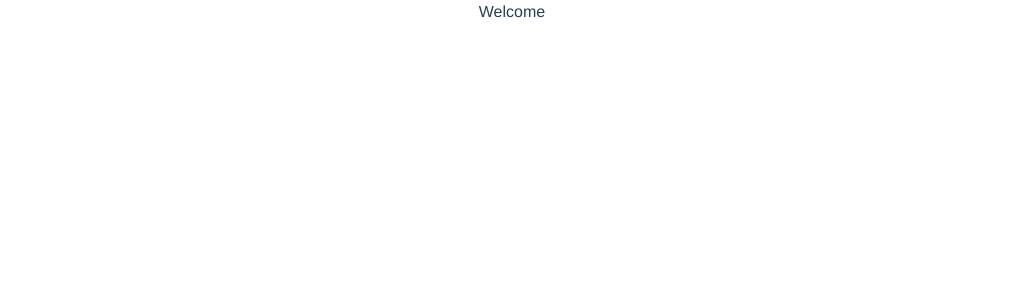
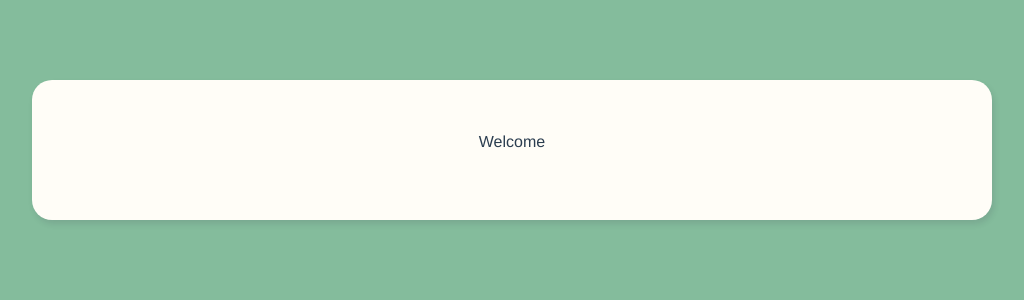
Before and after one commit to AlisonV2/vue-chatroom, a Vue app: page / in a window 1280 px wide. Shown: the top 300 px of the page, without its empty margins (128-1152 px from the left). Built offline with nearby package versions, Linux system fonts and the light colour scheme.

Commit message:
added main styles and firebase config

```diff
--- a/src/assets/styles/main.scss
+++ b/src/assets/styles/main.scss
@@ -0,0 +1,37 @@
+$bg-light: #fffdf7;
+$bg-dark: #0A2342;
+$text-light: #fffdf7;
+$text-dark: #0A2342;
+$primary-accent: #2CA58D;
+$secondary-accent: #F46197;
+$bg-green: #84BC9C;
+
+
+body {
+    background: $bg-green;
+    color: $text-dark;
+}
+
+.container {
+    max-width: 960px;
+    margin: 80px auto;
+    border-radius: 20px;
+    box-shadow: 2px 4px 6px rgba(28, 6, 49, 0.1);
+    background: $bg-light;
+    padding: 50px;
+}
+
+.error {
+    color: $secondary-accent;
+    font-size: 16px;
+}
+
+button {
+    text-decoration: none;
+    background: $primary-accent;
+    color: $text-light;
+    font-weight: bold;
+    border: 0;
+    border-radius: 20px;
+    padding: 10px 20px;
+}
--- a/src/views/Welcome.vue
+++ b/src/views/Welcome.vue
@@ -1,5 +1,5 @@
 <template>
-  <div class="welcome container">
+  <div class="container welcome">
     <p>Welcome</p>
   </div>
 </template>
```
Also changed, not shown: src/firebase/config.js (added, +8 -0 lines).
